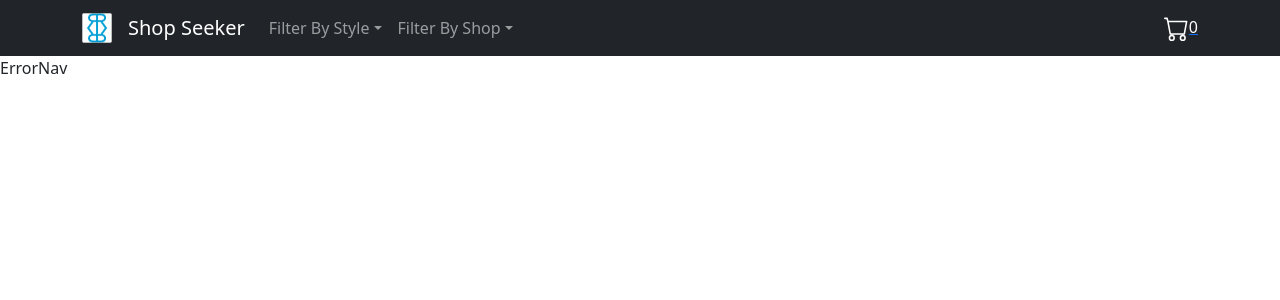
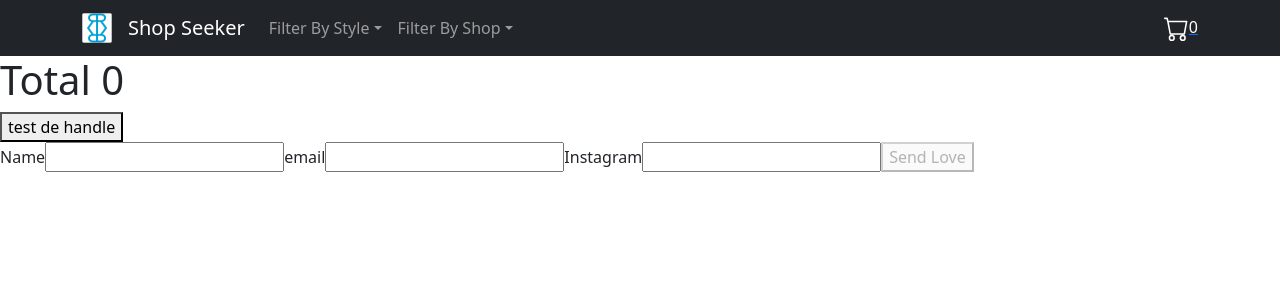
Before and after one commit to Raphoto1/shopseekereact, a React (Create React App) app: page /checkout in a window 1280 px wide. Shown: the top 300 px of the page. Built offline with nearby package versions, Linux system fonts and the light colour scheme.

Commit message:
Se agrega info al thankyou y funciona en general estable

```diff
--- a/src/App.js
+++ b/src/App.js
@@ -7,6 +7,8 @@ import { BrowserRouter, Route, Routes } from "react-router-dom";
 import ErrorNav from "./components/extras/ErrorNav";
 import { CartContextProvider } from "./context/cartContext";
 import CartView from "./components/cartView/CartView";
+import CheckOutContainer from "./components/checkOut/CheckOutContainer";
+import Thankyou from "./components/thankyou/Thankyou";
 
 function App() {
   return (
@@ -21,6 +23,8 @@ function App() {
             <Route path="/detail/:idItem" element={<DetailDesignContainer/>}/>
             <Route path="*" element={<ErrorNav />} />
             <Route path="/cart" element={<CartView/>}/>
+            <Route path="/checkout" element={<CheckOutContainer/>}/>
+            <Route path="/thankyou/:orderId" element={<Thankyou/>}/>
           </Routes>
         </BrowserRouter>
         </CartContextProvider>
--- a/src/Services/FirebaseData.js
+++ b/src/Services/FirebaseData.js
@@ -74,6 +74,15 @@ export async function getSingleDesign(idParams){
   const designData = docSnapshot.data();
   designData.id = docSnapshot.id;
   return designData;
+}
+
+//enviar data de user a fire
+
+export async function createOrder(contactData){
+  const collectionRef = collection(DB, "contactData");
+  const docContact = await addDoc(collectionRef, contactData);
+  console.log(docContact.id);
+  return docContact.id;
 }
 
 //Mandar mi data a firebase, dejo la funcion por si acaso a futuro la necesito
--- a/src/components/cartView/CartView.jsx
+++ b/src/components/cartView/CartView.jsx
@@ -1,48 +1,62 @@
-import React, { useContext, useState } from 'react'
-import { Accordion, Badge, Button } from 'react-bootstrap'
-import { cartContext } from '../../context/cartContext'
-import ItemCount from '../itemCount/ItemCount';
+import React, { useContext, useState } from "react";
+import { Accordion, Badge, Button } from "react-bootstrap";
+import { Link } from "react-router-dom";
+import { cartContext } from "../../context/cartContext";
+import ItemCount from "../itemCount/ItemCount";
 
 function CartView() {
-    const {cart, clearCart, removeFromCart, priceInItem, priceInCart, addToCart} = useContext(cartContext);
+  const {
+    cart,
+    clearCart,
+    removeFromCart,
+    priceInItem,
+    priceInCart,
+    addToCart,
+  } = useContext(cartContext);
   //revisar si el carro esta vacio
-    if(cart.length === 0){
-       return(
-       <div className='cartViewGroup'>
+  if (cart.length === 0) {
+    return (
+      <div className="cartViewGroup">
         <h1>Empty Cart</h1>
       </div>
     );
   }
-//Manejar el checkout
-
-async function handleCheckOut(){
-
-}
+  //Manejar el checkout desde pagina checkout
 
   return (
-    <div className='cartViewGroup'>
+    <div className="cartViewGroup">
       <Accordion>
-            {cart.map((item)=>(
-                <Accordion.Item eventKey='0'>
+        {cart.map((item) => (
+          <Accordion.Item eventKey="0">
             <Accordion.Header>
-                      <img className='cartViewImage' src={`/Assets/Img/Designs/${item.idInterno}.jpg`} alt={item.title}/>  {item.title} <Badge bg='secondary'> {item.count} </Badge>
+              <img
+                className="cartViewImage"
+                src={`/Assets/Img/Designs/${item.idInterno}.jpg`}
+                alt={item.title}
+              />{" "}
+              {item.title} <Badge bg="secondary"> {item.count} </Badge>
             </Accordion.Header>
             <Accordion.Body>
               <p>{item.text}</p>
               <h6>Each piece of love cost {item.price}</h6>
               <h5>Total of this Design {priceInItem(item.id)}</h5>
-                        <Button onClick={() => removeFromCart(item.id)}>Remove Item</Button>
+              <Button onClick={() => removeFromCart(item.id)}>
+                Remove Item
+              </Button>
             </Accordion.Body>
           </Accordion.Item>
         ))}
       </Accordion>
-        <div className='checkOutCombo'>
+      <div className="checkOutCombo">
         <h1>Total {priceInCart()}</h1>
+        <Link to="/checkout">
           <Button>Send Love</Button>
+        </Link>
+
         <Button onClick={() => clearCart()}>Clear Cart</Button>
       </div>
     </div>
-  )
+  );
 }
 
-export default CartView
+export default CartView;
--- a/src/components/checkOut/CheckOutDonation.jsx
+++ b/src/components/checkOut/CheckOutDonation.jsx
@@ -1,38 +1,85 @@
-import React, { useState } from 'react'
-import Form from 'react-bootstrap/Form';
+import React, { useContext, useState } from "react";
+import { useNavigate } from "react-router-dom";
+import { cartContext } from "../../context/cartContext";
+import { createOrder } from "../../Services/FirebaseData";
 
 function CheckOutDonation() {
-    const [data, setData] = useState({
-        name: "",
-        email: "",
-        insta: "",
-    });
-
+  //Traigo info que necesito de context
+  const { cart, priceInCart, clearCart } = useContext(cartContext);
+  let navigate = useNavigate();
+  //funcion para mandar a fire o a futuro a paypal TESTEADO Y SI FUNCIONA
+  async function handleCheckout(data) {
+    //empaqueto lo que voy a mandar a fire
+    const order = {
+      buyer: data,
+      items: cart,
+      total: priceInCart(),
+      date: new Date(),
+    };
+    console.log(order);
+    //envio la info a fire
+    const orderId = await createOrder(order);
+    clearCart();
+    navigate(`/thankyou/${orderId}`);
+  }
+  //se guarda la info del usuario en un estado
+  const [data, setData] = useState({
+    name: "",
+    email: "",
+    insta: "",
+  });
+  //control de form
+  function onInputChange(evt) {
+    let nameInput = evt.target.name;
+    let value = evt.target.value;
+    let newData = { ...data };
+    newData[nameInput] = value;
+    setData(newData);
+    console.log(newData);
+  }
+  //submit ahndle
+ function onSubmit(evt) {
+    evt.preventDefault()
+    console.log(data);
+   handleCheckout(data);
+  }
 
   return (
     <div>
-        <Form>
-      <Form.Group className="mb-3" controlId="formBasicEmail">
-        <Form.Label>Email address</Form.Label>
-        <Form.Control type="email" placeholder="Enter email" />
-        <Form.Text className="text-muted">
-          We'll never share your email with anyone else.
-        </Form.Text>
-      </Form.Group>
-      <Form.Group className="mb-3" controlId="formBasic">
-        <Form.Label>Name</Form.Label>
-        <Form.Control type="text" placeholder="Enter Name" />
-      </Form.Group>
-      <Form.Group className="mb-3" controlId="formBasic">
-        <Form.Label>@Instagram</Form.Label>
-        <Form.Control type="text" placeholder="Your @Instagram" />
-      </Form.Group>
-      <Button variant="primary" type="submit">
-        Submit
-      </Button>
-    </Form>
+      <div className="checkOutInfo">
+        <h1>Total {priceInCart()}</h1>
+        <button>test de handle</button>
+      </div>
+      <form onSubmit={onSubmit}>
+        <label htmlFor="name">Name</label>
+        <input
+          required
+          value={data.name}
+          name="name"
+          type="text"
+          onChange={onInputChange}
+        />
+        <label htmlFor="email">email</label>
+        <input
+          required
+          value={data.email}
+          name="email"
+          type="email"
+          onChange={onInputChange}
+        />
+        <label htmlFor="insta">Instagram</label>
+        <input
+          value={data.insta}
+          name="insta"
+          type="text"
+          onChange={onInputChange}
+        />
+        <button disabled={data.name === "" || data.email === ""} type="submit">
+          Send Love
+        </button>
+      </form>
     </div>
-  )
+  );
 }
 
-export default CheckOutDonation
+export default CheckOutDonation;
--- /dev/null
+++ b/src/components/thankyou/Thankyou.jsx
@@ -0,0 +1,17 @@
+import React from "react";
+import { useParams } from "react-router-dom";
+
+function Thankyou() {
+  const orderId = useParams().orderId;
+  return (
+    <div>
+      <div>Thankyou</div>
+      <div>
+        <h3>Your order number is</h3>
+        <h1>{orderId}</h1>
+      </div>
+    </div>
+  );
+}
+
+export default Thankyou;
```
Lines whose indentation alone changed are shown as unchanged.
